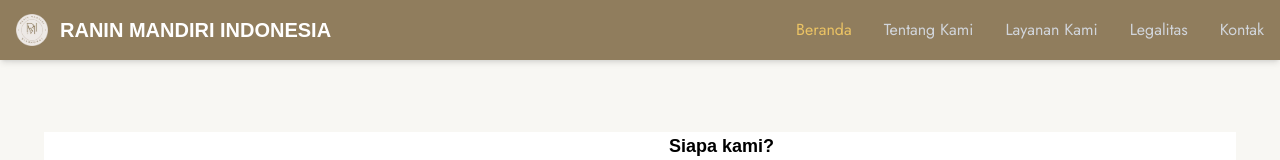
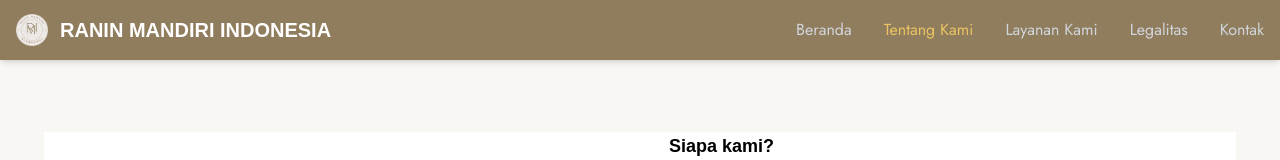
Before and after one commit to hagiaz/ranin-1, a React (Vite) app: page /about in a window 1280 px wide. Shown: the top 160 px of the page. Built offline with nearby package versions, Linux system fonts and the light colour scheme; a web font is replaced by a local one.

Commit message:
fix navbar logic

```diff
--- a/src/components/Hero.jsx
+++ b/src/components/Hero.jsx
@@ -20,7 +20,7 @@ export default function Hero() {
               Dengan dukungan tim profesional yang berintegritas dan berpengalaman, kami senantiasa memberikan layanan bernilai tambah. Tujuan kami adalah membangun kepercayaan jangka panjang dan menjadi partner strategis bagi setiap pertumbuhan bisnis.
             </h3>
             <h3 className="font-jost font-medium text-sm sm:text-lg pt-8">
-              Tujuan kami sederhana: memberikan solusi yang tepat dan efisien untuk mempermudah proses legalitas bisnis Anda. Rekam jejak kami menjadi bukti bahwa kami selalu berusaha memberikan hasil terbaik dan melampaui harapan klien.
+              Tujuan kami sederhana: memberikan solusi yang tepat dan efisien untuk mempermudah bisnis Anda. Rekam jejak kami menjadi bukti bahwa kami selalu berusaha memberikan hasil terbaik dan melampaui harapan klien.
             </h3>
             <div className="pt-8">
               <a
--- a/src/components/Navbar.jsx
+++ b/src/components/Navbar.jsx
@@ -1,12 +1,14 @@
 import { useState } from 'react';
+import { Link, useLocation } from 'react-router-dom';
 import logo from '../assets/images/ranin-logo.webp';
 import { Menu, X } from 'lucide-react';
 
 export default function Navbar() {
   const [isOpen, setIsOpen] = useState(false);
+  const location = useLocation(); // <-- detect current route
 
   const navLinks = [
-    { label: 'Beranda', link: '/', active: true },
+    { label: 'Beranda', link: '/' },
     { label: 'Tentang Kami', link: '/about' },
     { label: 'Layanan Kami', link: '/services' },
     { label: 'Legalitas', link: '/legal' },
@@ -17,7 +19,7 @@ export default function Navbar() {
     <nav className="z-50 fixed top-0 left-0 right-0 font-jost bg-ranin-beige border-gray-200 py-2.5 dark:bg-ranin-dark shadow-md">
       <div className="flex flex-wrap items-center justify-between max-w-screen-xl px-4 mx-auto my-1">
         {/* Logo */}
-        <a href="/" className="flex items-center">
+        <Link to="/" className="flex items-center">
           <img src={logo} className="h-8 me-3" alt="Logo" />
           <span className="text-white self-center text-xl font-faculty font-semibold whitespace-nowrap hidden md:block">
             RANIN MANDIRI INDONESIA
@@ -25,9 +27,9 @@ export default function Navbar() {
           <span className="text-white self-center text-xl font-faculty font-semibold whitespace-nowrap block md:hidden">
             RANIN MANDIRI
           </span>
-        </a>
+        </Link>
 
-        {/* Hamburger Button */}
+        {/* Hamburger */}
         <button
           onClick={() => setIsOpen(!isOpen)}
           className="inline-flex items-center p-2 ml-3 text-sm text-gray-200 rounded-lg lg:hidden hover:bg-ranin-dark focus:outline-none focus:ring-2 focus:ring-gray-200"
@@ -36,27 +38,26 @@ export default function Navbar() {
         </button>
 
         {/* Nav Links */}
-        <div
-          className={`${
-            isOpen ? 'block' : 'hidden'
-          } w-full lg:flex lg:w-auto lg:order-1`}
-        >
+        <div className={`${isOpen ? 'block' : 'hidden'} w-full lg:flex lg:w-auto lg:order-1`}>
           <ul className="flex flex-col mt-4 font-medium bg-ranin-beige rounded-lg lg:bg-transparent lg:flex-row lg:space-x-8 lg:mt-0">
-            {navLinks.map(({ label, link, active }) => (
+            {navLinks.map(({ label, link }) => {
+              const isActive = location.pathname === link;
+              return (
                 <li key={label}>
-                <a
-                  href={link}
-                  onClick={() => setIsOpen(false)} // close menu on click
-                  className={`block py-2 pl-3 pr-4 border-b border-gray-100 lg:hover:bg-transparent lg:border-0 lg:p-0 ${
-                    active
+                  <Link
+                    to={link}
+                    onClick={() => setIsOpen(false)}
+                    className={`block py-2 pl-3 pr-4 border-b border-gray-100 lg:border-0 lg:p-0 ${
+                      isActive
                         ? 'text-sigrax-yellow'
                         : 'text-gray-300 hover:text-red-400'
                     }`}
                   >
                     {label}
-                </a>
+                  </Link>
                 </li>
-            ))}
+              );
+            })}
           </ul>
         </div>
       </div>
```
Lines whose indentation alone changed are shown as unchanged.
